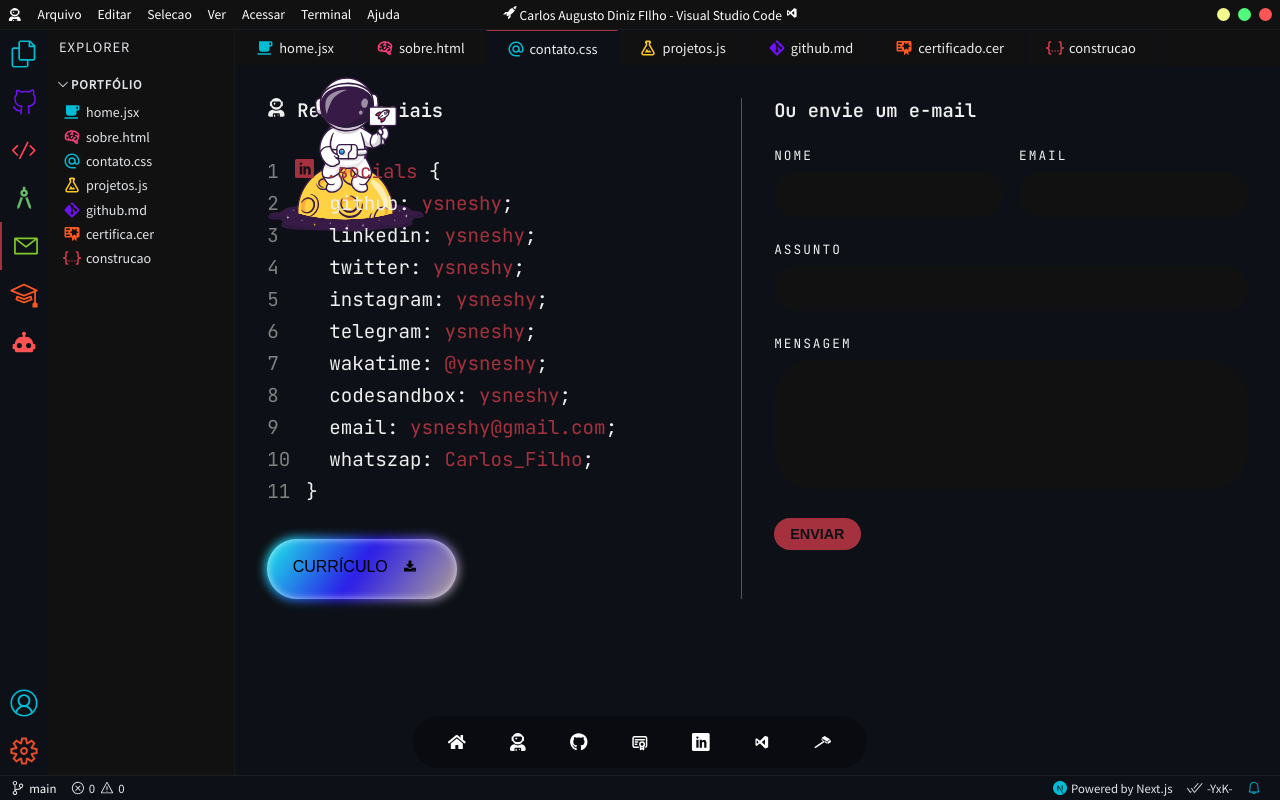
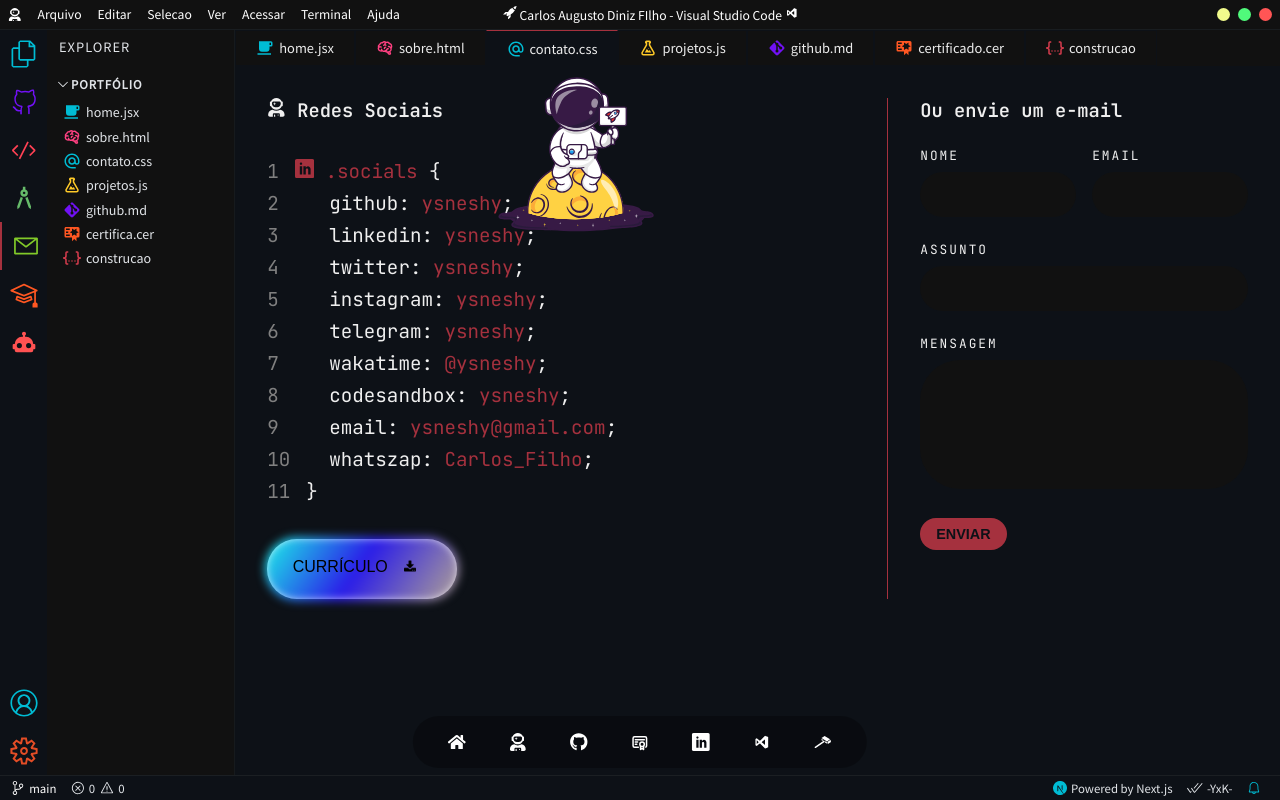
Before and after one commit to ysneshy/portfolio-carlos-filho, a Next.js app: page /contact in a window 1280 px wide. Built offline with nearby package versions, Linux system fonts and the light colour scheme.

Commit message:
upgrade36 :zap:

```diff
--- a/styles/ContactPage.module.css
+++ b/styles/ContactPage.module.css
@@ -18,9 +18,10 @@
 }
 .illustration {
   display: flex;
+  gap: 2rem;
   height: 01vh;
-  width: 160px;
-  bottom: 00;
+  width: 620px;
+  bottom: 20;
   align-items: center;
   justify-content: center;
 }
@@ -80,14 +81,12 @@
   .container {
     display: block;
   }
-
   .container > div:first-child {
     border-right: none;
     margin-bottom: 2.5rem;
 
   }
 }
-
 
 @media screen and (max-width: 600px) {
   .flex {
@@ -96,4 +95,5 @@
   .form input {
     font-size: 0.85rem;
   }
+
 }
```
